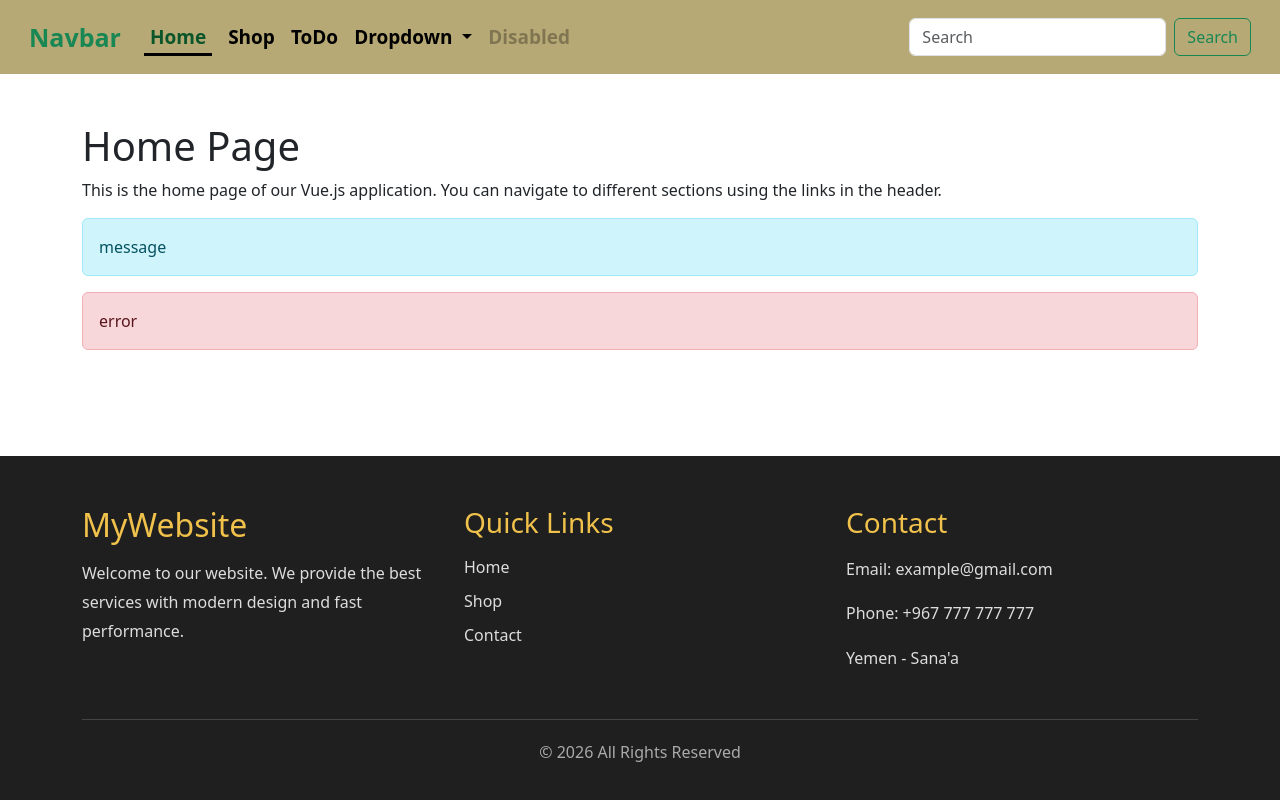
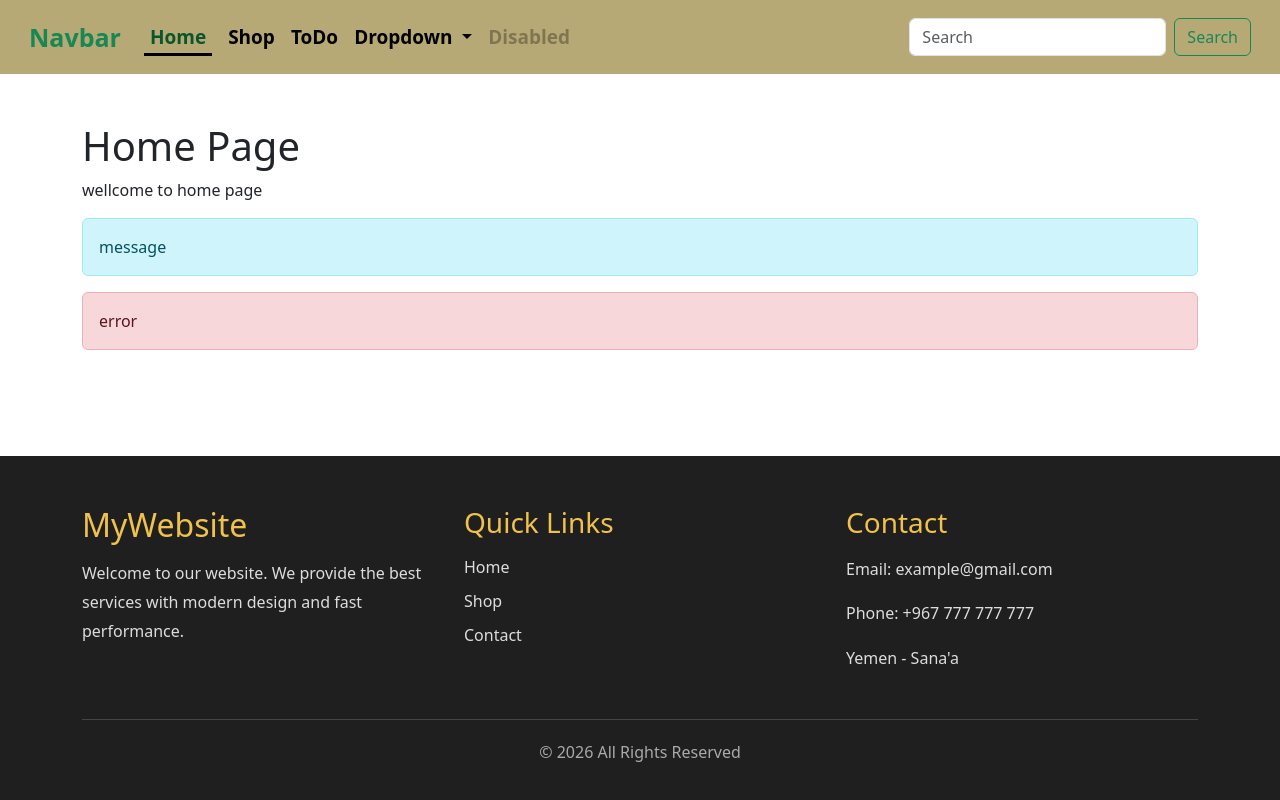
Before and after one commit to saberabdallah/project-try, a Vue app: page /#/home in a window 1280 px wide. Built offline with nearby package versions, Linux system fonts and the light colour scheme.

Commit message:
edite wellcome to home page in home page

```diff
--- a/src/views/HomeView.vue
+++ b/src/views/HomeView.vue
@@ -5,7 +5,7 @@
         <h1>Home Page</h1>
 
         <p>
-        This is the home page of our Vue.js application. You can navigate to different sections using the links in the header.
+        wellcome to home page
         </p>
 
         <div class="alert alert-info" role="alert">
```
